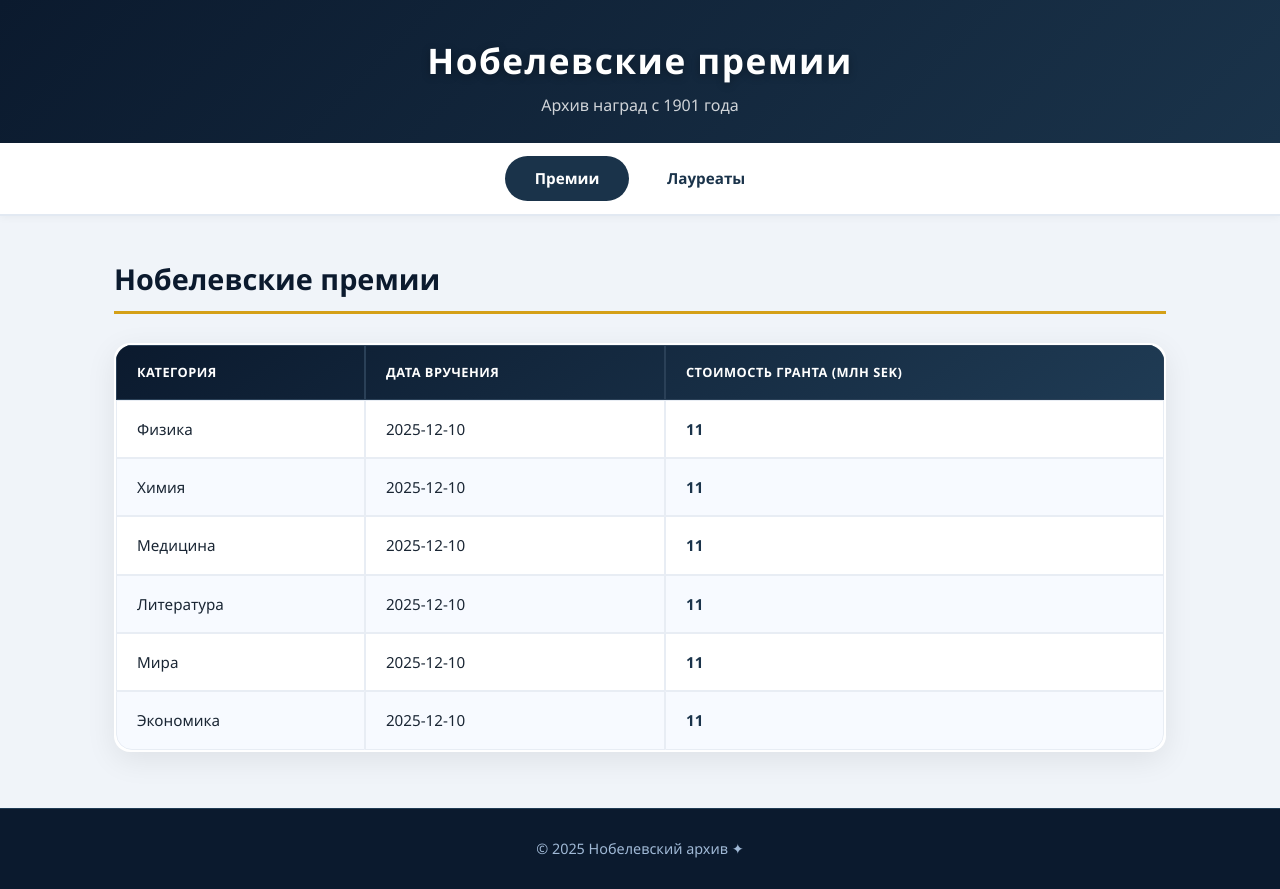
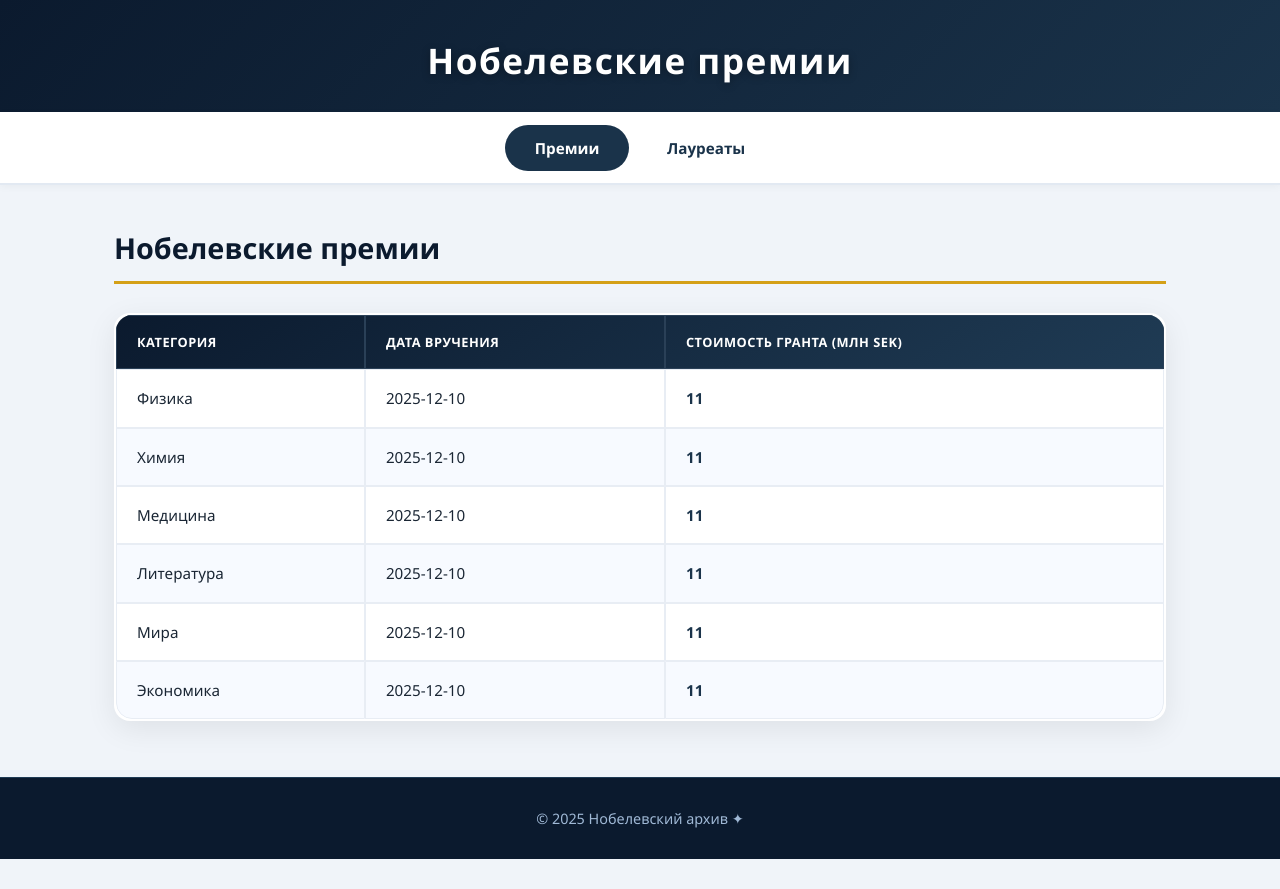
Before and after one commit to Aalexandram-l/Web-labs, a Vue app in the folder lab2-vue-spa/: page /prizes in a window 1280 px wide. After the commit the page ends 859 px from the top, so only its background shows below. Built offline with nearby package versions, Linux system fonts and the light colour scheme.

Commit message:
Update App.vue

```diff
--- a/lab2-vue-spa/src/App.vue
+++ b/lab2-vue-spa/src/App.vue
@@ -2,7 +2,6 @@
   <div id="app">
     <header>
       <h1>Нобелевские премии</h1>
-      <p>Архив наград с 1901 года</p>
     </header>
 
     <nav>
```
